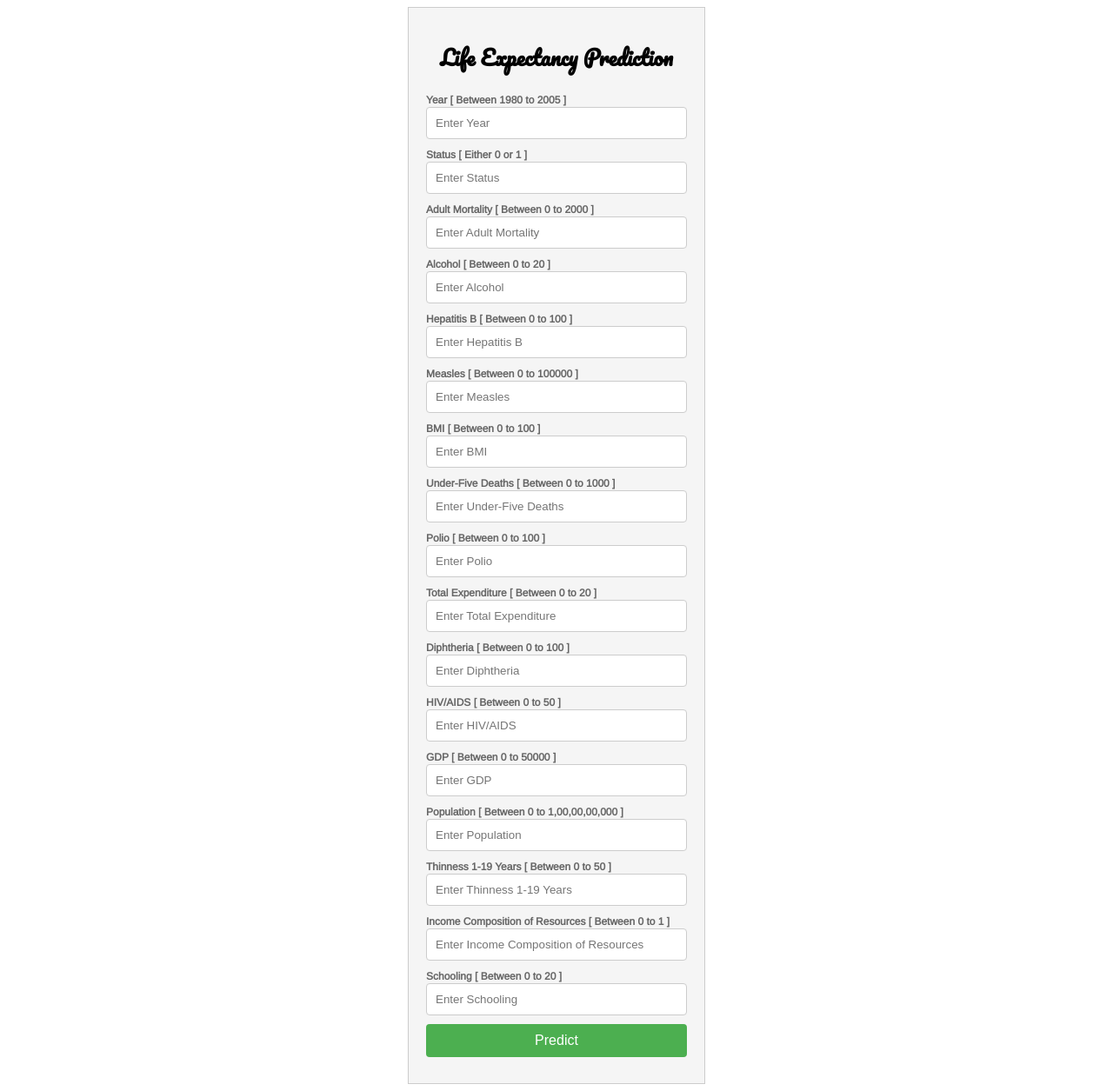
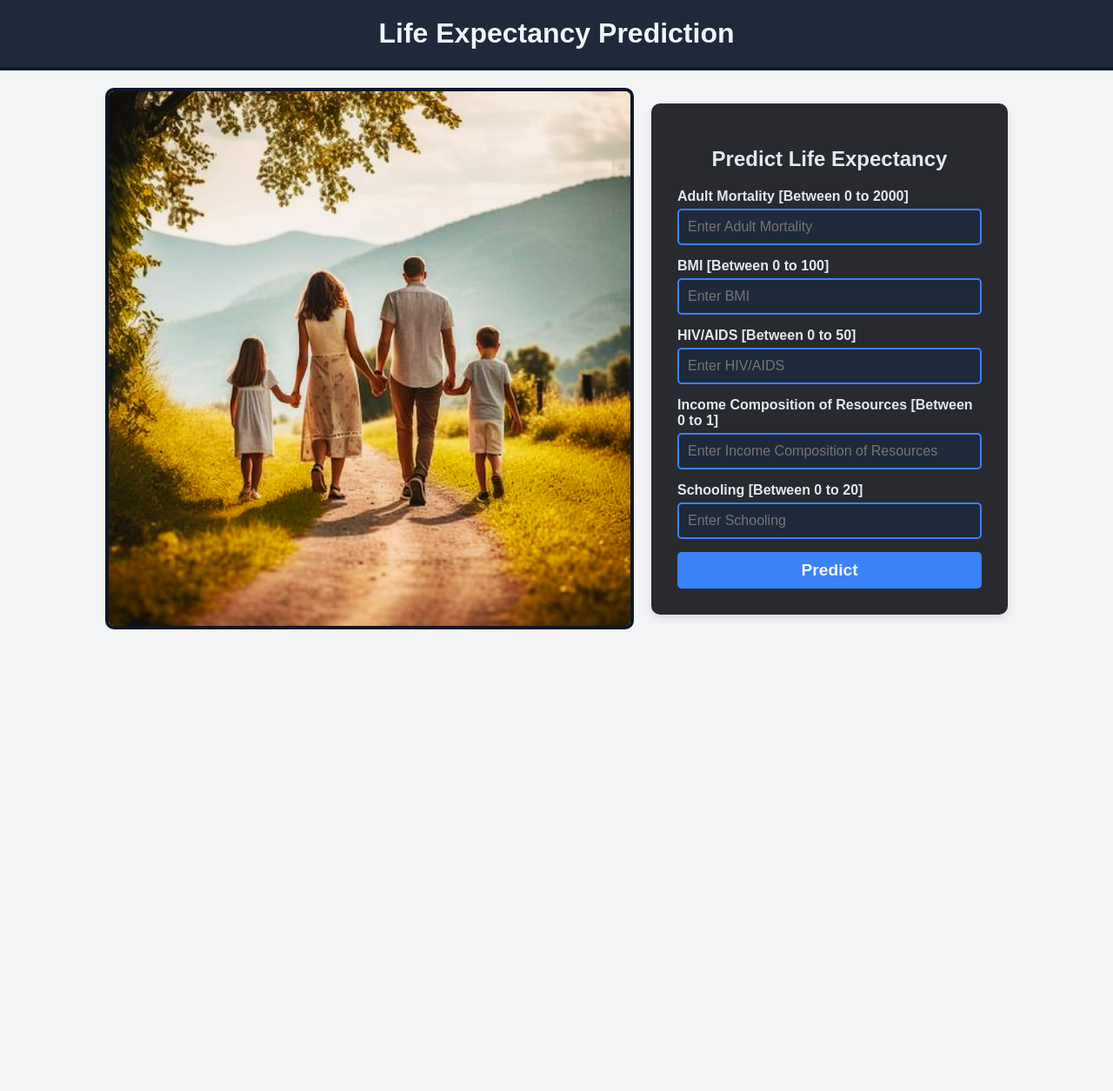
Before and after one commit to shiv-1540/LifeExpectancyMLProject, a Flask app: page / in a window 1280 px wide. Shown: the whole page at 87% size. After the commit the page ends 724 px from the top, so only its background shows below. Run offline with Flask 3, Linux system fonts and the light colour scheme.

Commit message:
For depolyment purpose

```diff
--- a/app.py
+++ b/app.py
@@ -7,9 +7,9 @@ app = Flask(__name__)
 
 def load_model():
     try:
-        file_path = os.path.join(os.getcwd(), 'model.pkl')
+        file_path = os.path.join(os.getcwd(), 'final_model.pkl')
         print(f"Attempting to load model from {file_path}")
-        with open('model.pkl', 'rb') as file:
+        with open('final_model.pkl', 'rb') as file:
             model = pickle.load(file)
         return model
     except FileNotFoundError as e:
@@ -22,21 +22,10 @@ model = load_model()
 
 def validate_input(data):
     ranges = {
-        'Year': (1980, 2025),
-        'Status': (0, 1),
-        'Alcohol': (0, 20),
-        'Adult Mortality': (0, 2000),
-        'Hepatitis B': (0, 100),
-        'Measles': (0, 100000),
+        'Adult Mortality': (0, 1000),
         'BMI': (0, 100),
-        'under-five deaths': (0, 1000),
-        'Polio': (0, 100),
-        'Total expenditure': (0, 20),
-        'Diphtheria': (0, 100),
         'HIV/AIDS': (0, 50),
-        'GDP': (0, 50000),
         'Population': (0, 1000000000),
-        'thinness 1-19 years': (0, 50),
         'Income composition of resources': (0, 1),
         'Schooling': (0, 20)
     }
@@ -57,41 +46,17 @@ def home():
 @app.route('/predict', methods=['GET', 'POST'])
 def predict():
     if request.method == 'POST':
-        year = int(request.form['year'])
-        status = int(request.form['status'])
-        alcohol = float(request.form['alcohol'])
         adult_mortality = float(request.form['adult_mortality'])
-        hepatitis_b = float(request.form['hepatitis_b'])
-        measles = int(request.form['measles'])
         bmi = float(request.form['bmi'])
-        under_five_deaths = int(request.form['under_five_deaths'])
-        polio = float(request.form['polio'])
-        total_expenditure = float(request.form['total_expenditure'])
-        diphtheria = float(request.form['diphtheria'])
         hiv_aids = float(request.form['hiv_aids'])
-        gdp = float(request.form['gdp'])
-        population = float(request.form['population'])
-        thinness_1_19_years = float(request.form['thinness_1_19_years'])
         income_composition = float(request.form['income_composition'])
         schooling = float(request.form['schooling'])
 
         # Prepare the input data for prediction
         input_data = {
-            'Year': year,
-            'Status': status,
-            'Alcohol': alcohol,
             'Adult Mortality': adult_mortality,
-            'Hepatitis B': hepatitis_b,
-            'Measles': measles,
             'BMI': bmi,
-            'under-five deaths': under_five_deaths,
-            'Polio': polio,
-            'Total expenditure': total_expenditure,
-            'Diphtheria': diphtheria,
             'HIV/AIDS': hiv_aids,
-            'GDP': gdp,
-            'Population': population,
-            'thinness 1-19 years': thinness_1_19_years,
             'Income composition of resources': income_composition,
             'Schooling': schooling
         }
@@ -119,5 +84,6 @@ def result():
     prediction = request.args.get('prediction')
     return render_template('result.html', prediction=prediction)
 
-if __name__ == '__main__':
-    app.run(debug=True)
+
+if __name__ == "__main__":
+    app.run(host="0.0.0.0", port=5000, debug=True)
--- a/templates/index.html
+++ b/templates/index.html
@@ -3,163 +3,153 @@
   <head>
     <meta charset="UTF-8" />
     <title>Life Expectancy Prediction</title>
-    <link
-      href="https://fonts.googleapis.com/css?family=Pacifico"
-      rel="stylesheet"
-      type="text/css"
-    />
-    <link
-      href="https://fonts.googleapis.com/css?family=Arimo"
-      rel="stylesheet"
-      type="text/css"
-    />
-    <link
-      href="https://fonts.googleapis.com/css?family=Hind:300"
-      rel="stylesheet"
-      type="text/css"
-    />
-    <link
-      href="https://fonts.googleapis.com/css?family=Open+Sans+Condensed:300"
-      rel="stylesheet"
-      type="text/css"
-    />
 
     <style>
-      /* Styling the login container */
-      .login {
-        width: 300px;
-        margin: 0 auto;
-        padding: 20px;
-        border: 1px solid #ccc;
-        background-color: #f5f5f5;
+      /* Global Styling */
+      body {
+        font-family: Arial, sans-serif;
+        background: #f3f4f6;
+        margin: 0;
+        padding: 0;
       }
 
-      /* Styling the form inputs */
-      .login input[type="number"],
+      #navbar {
+        background: #1e293b;
+        color: #f1f5f9;
+        padding: 20px;
+        text-align: center;
+        border-bottom: 4px solid #0f172a;
+      }
+
+      #navbar h1 {
+        margin: 0;
+        font-size: 2rem;
+        font-weight: bold;
+      }
+
+      #home {
+        display: flex;
+        flex-wrap: wrap;
+        align-items: center;
+        justify-content: center;
+        gap: 20px;
+        padding: 20px;
+      }
+
+      #img {
+        width: 100%;
+        max-width: 600px;
+        object-fit: cover;
+        border: 4px solid #0f172a;
+        border-radius: 10px;
+      }
+
+      .login {
+        background: #282a30;
+        padding: 30px;
+        border-radius: 10px;
+        box-shadow: 0 4px 10px rgba(0, 0, 0, 0.1);
+        color: #e2e8f0;
+        width: 100%;
+        max-width: 350px;
+      }
+
+      .login h2 {
+        text-align: center;
+        margin-bottom: 20px;
+        font-size: 1.5rem;
+        color: #e2e8f0;
+      }
+
+      .login p {
+        margin: 0 0 5px;
+        font-size: 1rem;
+        font-weight: bold;
+      }
+
+      .login input[type="number"] {
+        width: 100%;
+        padding: 10px;
+        margin-bottom: 15px;
+        border: 2px solid #3b82f6;
+        border-radius: 5px;
+        background: #1e293b;
+        color: #e2e8f0;
+        font-size: 1rem;
+        box-sizing: border-box;
+      }
+
       .login button {
         width: 100%;
         padding: 10px;
-        margin-bottom: 10px;
-        border: 1px solid #ccc;
-        border-radius: 4px;
-        box-sizing: border-box;
+        background-color: #3b82f6;
+        color: #f1f5f9;
+        font-size: 1.2rem;
+        font-weight: bold;
+        border: none;
+        border-radius: 5px;
+        cursor: pointer;
+        transition: background-color 0.3s;
       }
 
-      /* Styling the form labels */
-      .login p {
-        margin: 0;
-        font-size: 14px;
-        color: #333;
+      .login button:hover {
+        background-color: #2563eb;
       }
 
-      /* Styling the form submit button */
-      .login button {
-        background-color: #4caf50;
-        color: white;
-        font-size: 16px;
-        border: none;
-        cursor: pointer;
-      }
-
-      /* Styling the form submit button on hover */
-      .login button:hover {
-        background-color: #45a049;
-      }
-
-      /* Styling the form title */
-      .login h1 {
-        font-family: "Pacifico", cursive;
-        font-size: 24px;
-        text-align: center;
-        margin-bottom: 20px;
-      }
-
-      /* Styling the small text */
       .login small {
-        font-family: "Arimo", sans-serif;
-        font-size: 12px;
-        color: #666;
-      }
-
-      /* Styling the error messages */
-      .error {
-        color: red;
-        font-size: 12px;
-        margin-top: 5px;
+        font-size: 0.9rem;
+        color: #cbd5e1;
       }
 
       .error-section {
-        background-color: #f8d7da;
-        color: red;
+        background-color: #fee2e2;
+        color: #b91c1c;
         padding: 10px;
         margin-top: 20px;
-        border: 1px solid red;
+        border-radius: 5px;
+        border: 1px solid #b91c1c;
+        font-size: 0.9rem;
+      }
+
+      @media (max-width: 768px) {
+        #home {
+          flex-direction: column;
+        }
+
+        #img {
+          max-width: 100%;
+        }
+
+        .login {
+          max-width: 100%;
+        }
       }
     </style>
   </head>
   <body>
+    <div id="navbar">
+      <h1>Life Expectancy Prediction</h1>
+    </div>
+
+    <div id="home">
+      <img src="../static/imgs/lifehome1.png" alt="Home Img Life" id="img" />
+
       <div class="login">
-      <h1><strong>Life Expectancy Prediction</strong></h1>
-      <!-- Main Input For Receiving Query to our ML -->
+        <h2>Predict Life Expectancy</h2>
+
         <form action="/predict" method="POST">
-        <p style="text-align: left">
-          <small><b>Year [ Between 1980 to 2005 ]</b></small>
-        </p>
-        <input
-          type="number"
-          placeholder="Enter Year"
-          name="year"
-          required="required"
-        />
-        <p style="text-align: left">
-          <small><b>Status [ Either 0 or 1 ]</b></small>
-        </p>
-        <input
-          type="number"
-          placeholder="Enter Status"
-          name="status"
-          required="required"
-        />
-        <p style="text-align: left">
-          <small><b>Adult Mortality [ Between 0 to 2000 ]</b></small>
-        </p>
+          <div class="input1">
+            <p>Adult Mortality [Between 0 to 2000]</p>
             <input
               type="number"
               placeholder="Enter Adult Mortality"
               name="adult_mortality"
               required="required"
             />
-        <p style="text-align: left">
-          <small><b>Alcohol [ Between 0 to 20 ]</b></small>
-        </p>
-        <input
-          type="number"
-          step="any"
-          placeholder="Enter Alcohol"
-          name="alcohol"
-          required="required"
-        />
-        <p style="text-align: left">
-          <small><b>Hepatitis B [ Between 0 to 100 ]</b></small>
-        </p>
-        <input
-          type="number"
-          placeholder="Enter Hepatitis B"
-          name="hepatitis_b"
-          required="required"
-        />
-        <p style="text-align: left">
-          <small><b>Measles [ Between 0 to 100000 ]</b></small>
-        </p>
-        <input
-          type="number"
-          placeholder="Enter Measles"
-          name="measles"
-          required="required"
-        />
-        <p style="text-align: left">
-          <small><b>BMI [ Between 0 to 100 ]</b></small>
-        </p>
+          </div>
+
+          <div class="input1">
+            <p>BMI [Between 0 to 100]</p>
             <input
               type="number"
               step="any"
@@ -167,46 +157,10 @@
               name="bmi"
               required="required"
             />
-        <p style="text-align: left">
-          <small><b>Under-Five Deaths [ Between 0 to 1000 ]</b></small>
-        </p>
-        <input
-          type="number"
-          placeholder="Enter Under-Five Deaths"
-          name="under_five_deaths"
-          required="required"
-        />
-        <p style="text-align: left">
-          <small><b>Polio [ Between 0 to 100 ]</b></small>
-        </p>
-        <input
-          type="number"
-          placeholder="Enter Polio"
-          name="polio"
-          required="required"
-        />
-        <p style="text-align: left">
-          <small><b>Total Expenditure [ Between 0 to 20 ]</b></small>
-        </p>
-        <input
-          type="number"
-          step="any"
-          placeholder="Enter Total Expenditure"
-          name="total_expenditure"
-          required="required"
-        />
-        <p style="text-align: left">
-          <small><b>Diphtheria [ Between 0 to 100 ]</b></small>
-        </p>
-        <input
-          type="number"
-          placeholder="Enter Diphtheria"
-          name="diphtheria"
-          required="required"
-        />
-        <p style="text-align: left">
-          <small><b>HIV/AIDS [ Between 0 to 50 ]</b></small>
-        </p>
+          </div>
+
+          <div class="input1">
+            <p>HIV/AIDS [Between 0 to 50]</p>
             <input
               type="number"
               step="any"
@@ -214,40 +168,10 @@
               name="hiv_aids"
               required="required"
             />
-        <p style="text-align: left">
-          <small><b>GDP [ Between 0 to 50000 ]</b></small>
-        </p>
-        <input
-          type="number"
-          step="any"
-          placeholder="Enter GDP"
-          name="gdp"
-          required="required"
-        />
-        <p style="text-align: left">
-          <small><b>Population [ Between 0 to 1,00,00,00,000 ]</b></small>
-        </p>
-        <input
-          type="number"
-          placeholder="Enter Population"
-          name="population"
-          required="required"
-        />
-        <p style="text-align: left">
-          <small><b>Thinness 1-19 Years [ Between 0 to 50 ]</b></small>
-        </p>
-        <input
-          type="number"
-          step="any"
-          placeholder="Enter Thinness 1-19 Years"
-          name="thinness_1_19_years"
-          required="required"
-        />
-        <p style="text-align: left">
-          <small
-            ><b>Income Composition of Resources [ Between 0 to 1 ]</b></small
-          >
-        </p>
+          </div>
+
+          <div class="input1">
+            <p>Income Composition of Resources [Between 0 to 1]</p>
             <input
               type="number"
               step="any"
@@ -255,9 +179,10 @@
               name="income_composition"
               required="required"
             />
-        <p style="text-align: left">
-          <small><b>Schooling [ Between 0 to 20 ]</b></small>
-        </p>
+          </div>
+
+          <div class="input1">
+            <p>Schooling [Between 0 to 20]</p>
             <input
               type="number"
               step="any"
@@ -265,6 +190,7 @@
               name="schooling"
               required="required"
             />
+          </div>
 
           {% if errors %}
           <div class="error-section">
@@ -282,5 +208,6 @@
           </button>
         </form>
       </div>
+    </div>
   </body>
 </html>
```
Also changed, not shown: requirements.txt (+14 -0 lines), templates/result.html (+57 -25 lines), static/imgs/amazing.jpg (added), static/imgs/great.jpg (added), static/imgs/lifehome.png (added), static/imgs/lifehome1.png (added), static/imgs/moderate.jpg (added), static/imgs/poor.jpg (added), static/imgs/satisfactory.jpg (added), 4 other files. Lines whose indentation alone changed are shown as unchanged.
